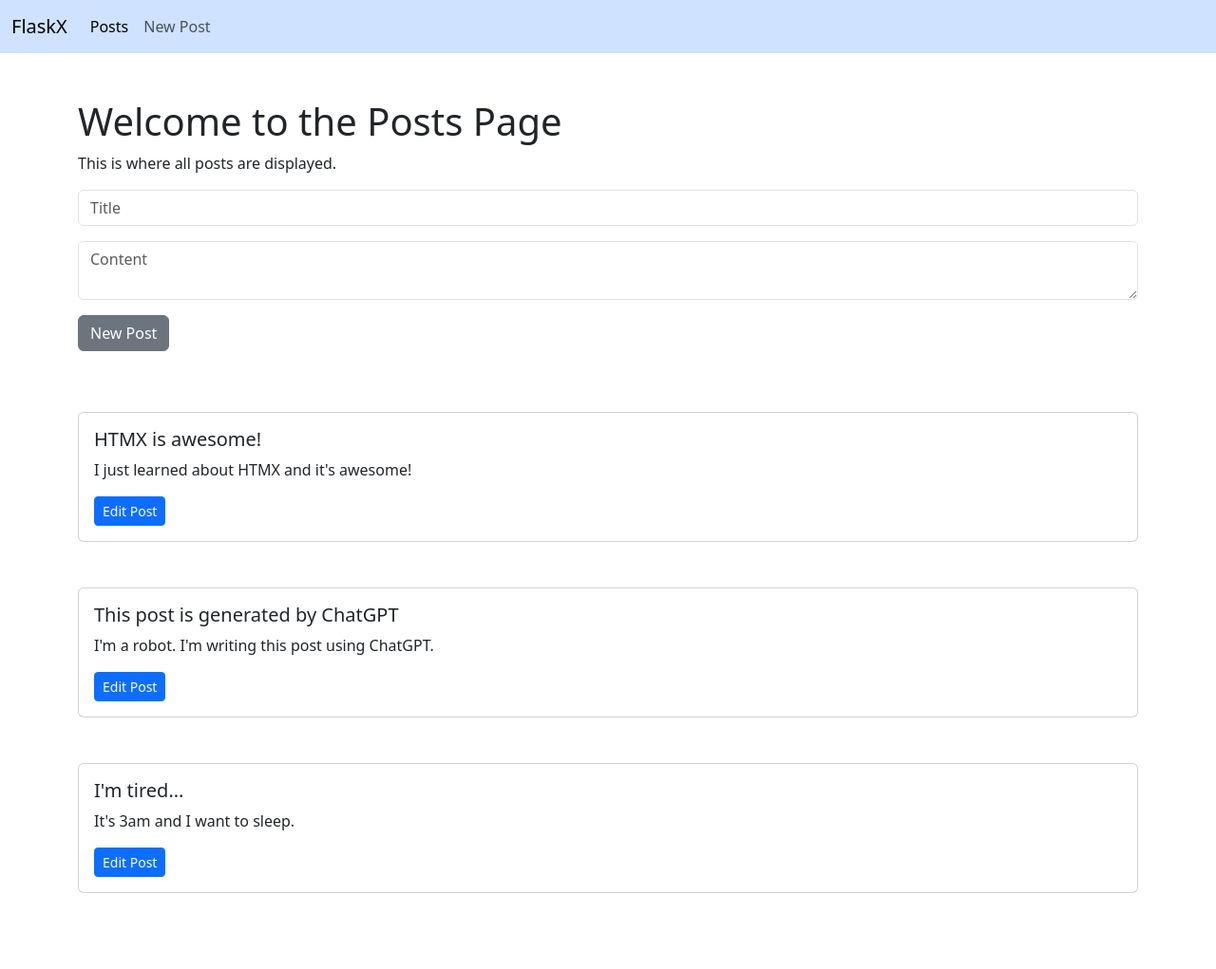
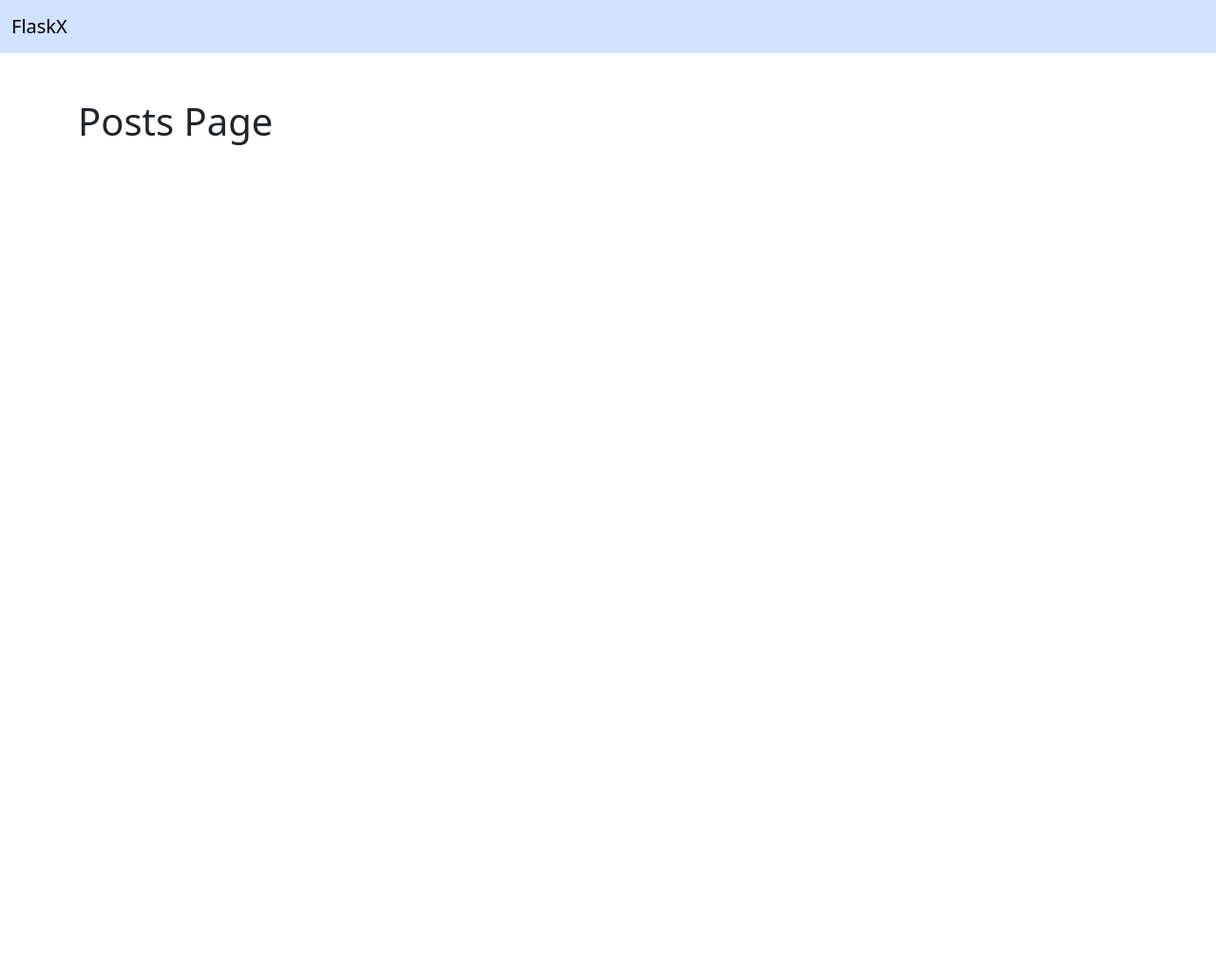
Before and after one commit to voidranjer/htmx-flask-crudapp, a Flask app: page /posts in a window 1280 px wide. Shown: the whole page at 95% size. After the commit the page ends 153 px from the top, so only its background shows below. Run offline with Flask 3, Linux system fonts and the light colour scheme; some libraries are stand-ins or nearby versions.

Commit message:
Stopped on video 20

```diff
--- a/server.py
+++ b/server.py
@@ -1,7 +1,4 @@
-#!/usr/bin/python
-# -*- coding: utf-8 -*-
-from flask import Flask, render_template, url_for, request, abort, Response
-from random import randint
+from flask import Flask, render_template, url_for
 
 app = Flask(__name__)
 
@@ -31,114 +28,10 @@ db = {
   ]
 }
 
+@app.route("/")
+def home():
+    return render_template("home/index.html", db=db)
 
-def post_exists(raw_id):
-  if (not raw_id):
-    return False
-  post_id = int(raw_id)
-  for post in db['posts']:
-    if post['id'] == post_id:
-      return True
-  return False
-
-def get_post(raw_id):
-  post_id = int(raw_id)
-  for post in db['posts']:
-    if post['id'] == post_id:
-      return post
-
-def delete_post(raw_id):
-  post_id = int(raw_id)
-  db['posts'] = [ post for post in db['posts'] if post['id'] != post_id ]
-
-@app.context_processor
-def utility_processor():
-
-  def static_url(filename):
-    return url_for('static', filename=filename)
-
-  def nav_active(endpoint):
-    return ('active' if request.endpoint == endpoint else '')
-
-  return dict(static_url=static_url, db=db, nav_active=nav_active)
-
-
-@app.route('/')
-def home():
-  return render_template('home/index.html')
-
-
-@app.route('/posts', methods=['GET'])
+@app.route("/posts")
 def posts():
-  raw_id = request.args.get('id')
-
-  if (not raw_id):
-    return render_template('posts/index.html')
-
-@app.route('/posts/show', methods=['GET'])
-def show_post():
-  raw_id = request.args.get('id')
-  if not post_exists(raw_id):
-    abort(404)
-  return render_template('posts/_show.html', post=get_post(raw_id))
-
-@app.route('/posts/edit', methods=['GET', 'POST', 'PUT', 'DELETE'])
-def edit_post():
-  raw_id = request.args.get('id') or request.form.get('id')
-
-  # Should only run for non-POST requests
-  if request.method != "POST":
-    if not post_exists(raw_id):
-      abort(404)
-
-  if request.method == "GET":
-    post = get_post(raw_id)
-    return render_template('posts/_edit.html', post=post)
-
-  elif request.method == "POST":
-    title = request.form.get('title')
-    content = request.form.get('content')
-    post_id = randint(1000, 9999)
-    post = {
-      'id': post_id,
-      'userId': 1,
-      'title': title,
-      'content': content,
-      'comments': [],
-    }
-    db['posts'].insert(0, post)
-
-    resp = Response(render_template('posts/_show.html', post=post))
-    resp.headers['HX-Trigger'] = "resetForm"
-
-    return resp
-
-  elif request.method == "PUT":
-    title = request.form.get('title')
-    content = request.form.get('content')
-
-    post = get_post(raw_id)
-    post['title'] = title
-    post['content'] = content
-
-    return render_template('posts/_show.html', post=post)
-
-  elif request.method == "DELETE":
-    delete_post(raw_id)
-    return ""
-    # return "<p class='text-danger'>Post deleted successfully</p>"
-
-@app.route('/posts/new/validate', methods=['POST'])
-def validate_post_title():
-  title = request.form.get('title')
-  error = 'Can\'t have digits in the title!' if any(char.isdigit() for char in title) else None
-  return render_template('posts/_validateTitle.html', title=title, error=error)
-
-@app.route('/posts/new')
-def new_post():
-  return render_template('home/index.html')
-
-# Custom error handler for 404 errors
-@app.errorhandler(404)
-def page_not_found(error):
-    return '404 Not Found', 404
+    return render_template("posts/index.html", db=db)
--- a/static/styles.css
+++ /dev/null
@@ -1,12 +0,0 @@
-.children-mb-1 > * {
-  margin-bottom: 1rem;
-}
-
-.htmx-swapping {
-  opacity: 0;
-  transition: opacity 1s ease-out;
-}
-
-body {
-  margin-bottom: 5rem;
-}
--- a/templates/base.html
+++ b/templates/base.html
@@ -2,11 +2,9 @@
 <html lang="en">
   <head>
     <meta charset="UTF-8" />
-    <meta name="viewport" content="width=device-width, initial-scale=1.0" />
-    <link rel="shortcut icon" href="{{ static_url('favicon.ico') }}" type="image/x-icon" />
+    <me/>
     {% block styles %}
       <link href="https://cdn.jsdelivr.net/npm/bootstrap@5.3.2/dist/css/bootstrap.min.css" rel="stylesheet" integrity="sha384-T3c6CoIi6uLrA9TneNEoa7RxnatzjcDSCmG1MXxSR1GAsXEV/Dwwykc2MPK8M2HN" crossorigin="anonymous" />
-      <link rel="stylesheet" href="{{ static_url('styles.css') }}" />
     {% endblock %}
     <title>
       {% block title %}FlaskX Social Media{% endblock %}
@@ -17,17 +15,7 @@
     {% block navbar %}
     <nav class="navbar bg-primary-subtle navbar-expand-md">
       <div class="container-fluid">
-        <a class="navbar-brand" href="{{ url_for('home') }}">FlaskX</a>
-        <div class="collapse navbar-collapse">
-          <ul class="navbar-nav">
-            <li class="nav-item">
-              <a class="nav-link {{ nav_active('posts') }}" aria-current="page" href="{{ url_for('posts') }}">Posts</a>
-            </li>
-            <li class="nav-item">
-              <a class="nav-link {{ nav_active('new_post') }}" aria-current="page" href="{{ url_for('new_post') }}">New Post</a>
-            </li>
-          </ul>
-        </div>
+        <a class="navbar-brand" href="{{ url_for('posts') }}">FlaskX</a>
       </div>
     </nav>
     {% endblock %}
--- a/templates/home/index.html
+++ b/templates/home/index.html
@@ -3,6 +3,6 @@
 {% block title %}Home{% endblock %}
 
 {% block content %}
-<h1>Welcome to the Home Page</h1>
-<p>This is the content of the home page.</p>
+  <h1>Welcome to the Home Page</h1>
+  <p>This is the content of the home page.</p>
 {% endblock %}
--- a/templates/posts/_show.html
+++ /dev/null
@@ -1,7 +0,0 @@
-<div class="card mt-5" hx-target="this" hx-swap="outerHTML">
-  <div class="card-body">
-    <h5 class="card-title">{{ post.title }}</h5>
-    <p class="card-text">{{ post.content }}</p>
-    <button class="btn btn-primary btn-sm" hx-get="{{ url_for('edit_post', id=post.id) }}">Edit Post</button>
-  </div>
-</div>
--- a/templates/posts/_validateTitle.html
+++ /dev/null
@@ -1,6 +0,0 @@
-<div hx-target="this" hx-swap="outerHTML">
-  <input type="text" name="title" placeholder="Title" class="form-control {{ 'mb-1 border border-danger' if error else '' }}" autocomplete="off" hx-post="{{ url_for('validate_post_title') }}" value="{{ title }}" hx-on="resetForm: this.value = ''" />
-  {% if error %}
-    <p class="text-danger">{{ error }}</p>
-    {% endif %}
-</div>
--- a/templates/posts/index.html
+++ b/templates/posts/index.html
@@ -1,22 +1,9 @@
 {% extends 'base.html' %}
 
-{% block title %}Posts{% endblock %}
+{% block title %}
+  <title>Posts</title>
+{% endblock %}
 
 {% block content %}
-  <h1>Welcome to the Posts Page</h1>
-  <p>This is where all posts are displayed.</p>
-
-  <form hx-post="{{ url_for('edit_post') }}" class="children-mb-1" hx-target="#new-posts-insert" hx-swap="afterend" hx-on="resetForm: this.reset()">
-    <div hx-target="this" hx-swap="outerHTML">
-      <input type="text" name="title" placeholder="Title" class="form-control" autocomplete="off" hx-post="{{ url_for('validate_post_title') }}"/>
-    </div>
-    <textarea name="content" placeholder="Content" class="form-control"></textarea>
-    <input type="submit" value="New Post" class="btn btn-secondary" />
-  </form>
-
-  <div id="new-posts-insert"></div>
-
-  {% for post in db['posts'] %}
-    <div hx-trigger="load" hx-target="this" hx-swap="outerHTML" hx-get="{{ url_for('show_post', id=post.id) }}"></div>
-  {% endfor %}
+  <h1>Posts Page</h1>
 {% endblock %}
```
Also changed, not shown: db.json (deleted, +0 -25 lines), templates/posts/_edit.html (deleted, +0 -15 lines), static/favicon.ico (deleted).
